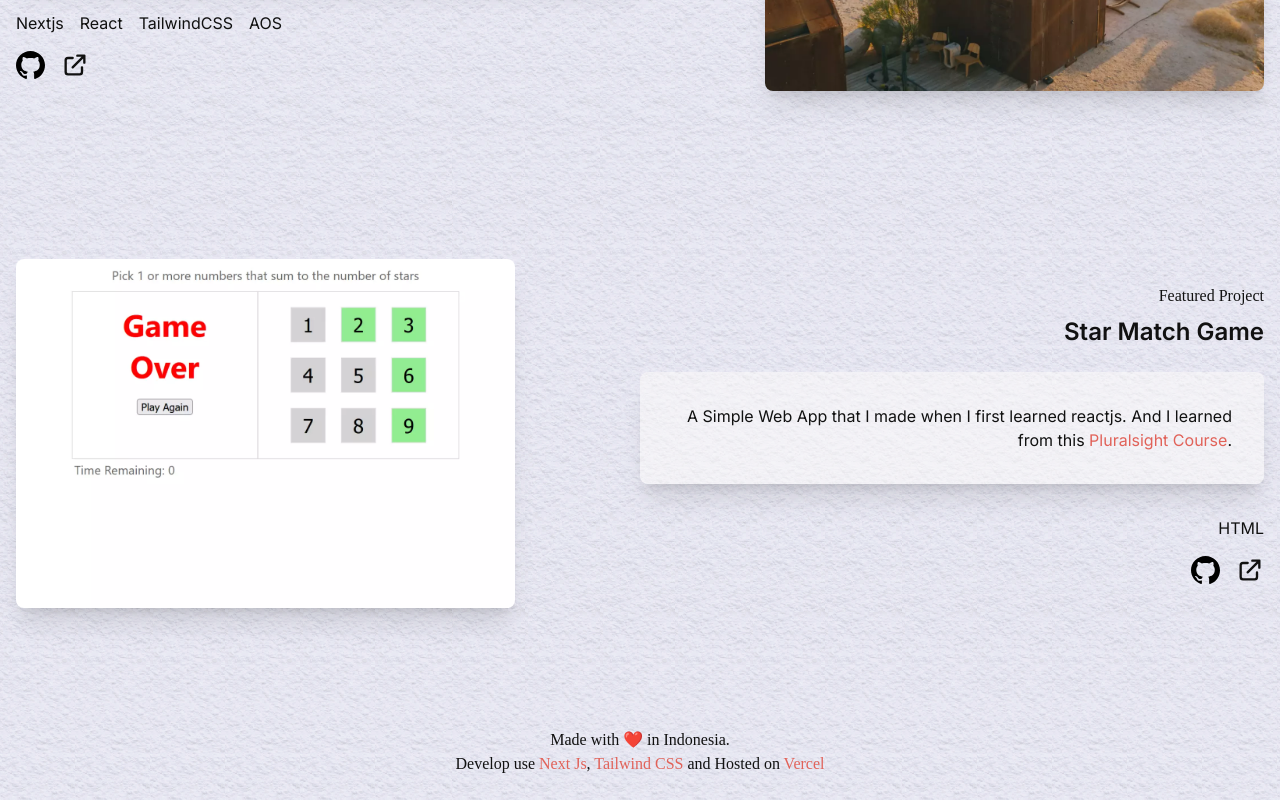
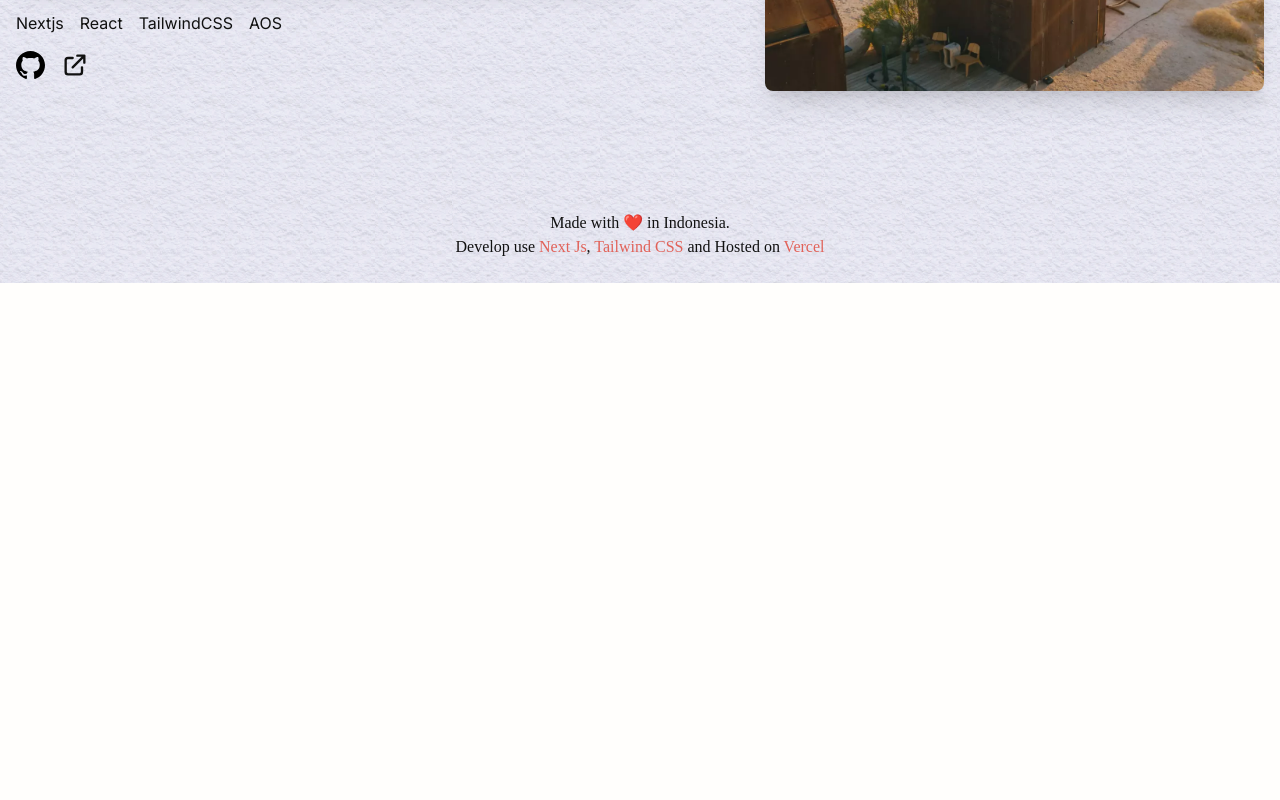
Before and after one commit to rayhansoe/rayhansoe.github.io, a Next.js app: page /projects in a window 1280 px wide. Shown: the part 2520-3320 px from the top of the page. After the commit the page ends 2803 px from the top, so only its background shows below. Built offline with nearby package versions, Linux system fonts and the light colour scheme; a web font is replaced by a local one.

Commit message:
remove data 6 testing deployment.

```diff
--- a/components/Projects.jsx
+++ b/components/Projects.jsx
@@ -115,24 +115,24 @@ const Projects = () => {
 		},
 
 		// Data 6
-		{
-			id: 5,
-			title: 'Star Match Game',
-			desc: (
-				<p>
-					A Simple Web App that I made when I first learned reactjs. And I learned from this {''}
-					<Link href='https://www.pluralsight.com/courses/react-js-getting-started'>
-						<a className='text-primary-color hover:underline'>Pluralsight Course</a>
-					</Link>
-					.
-				</p>
-			),
-			techs: ['HTML'],
-			linkDemo: 'https://rayhansoe.github.io/Star-Match-Game/',
-			linkSource: 'https://github.com/rayhansoe/Star-Match-Game',
-			srcImg: StarMatchGame,
-			altImg: 'Star Match Game',
-		},
+		// {
+		// 	id: 5,
+		// 	title: 'Star Match Game',
+		// 	desc: (
+		// 		<p>
+		// 			A Simple Web App that I made when I first learned reactjs. And I learned from this {''}
+		// 			<Link href='https://www.pluralsight.com/courses/react-js-getting-started'>
+		// 				<a className='text-primary-color hover:underline'>Pluralsight Course</a>
+		// 			</Link>
+		// 			.
+		// 		</p>
+		// 	),
+		// 	techs: ['HTML'],
+		// 	linkDemo: 'https://rayhansoe.github.io/Star-Match-Game/',
+		// 	linkSource: 'https://github.com/rayhansoe/Star-Match-Game',
+		// 	srcImg: StarMatchGame,
+		// 	altImg: 'Star Match Game',
+		// },
 	]
 	const renderProjects = () => {
 		return data.map(p => <Project {...p} key={p.id} />)
```
